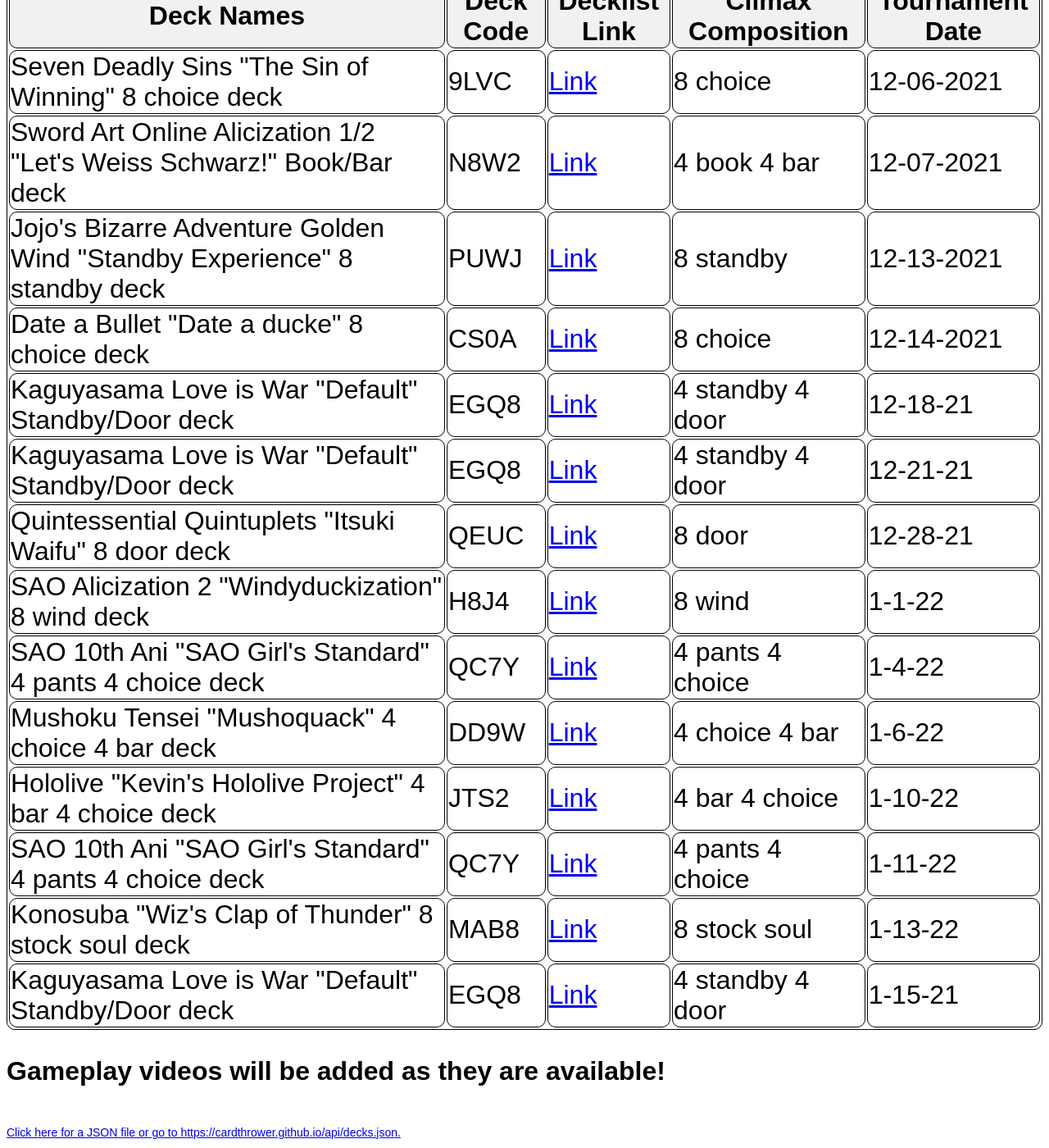
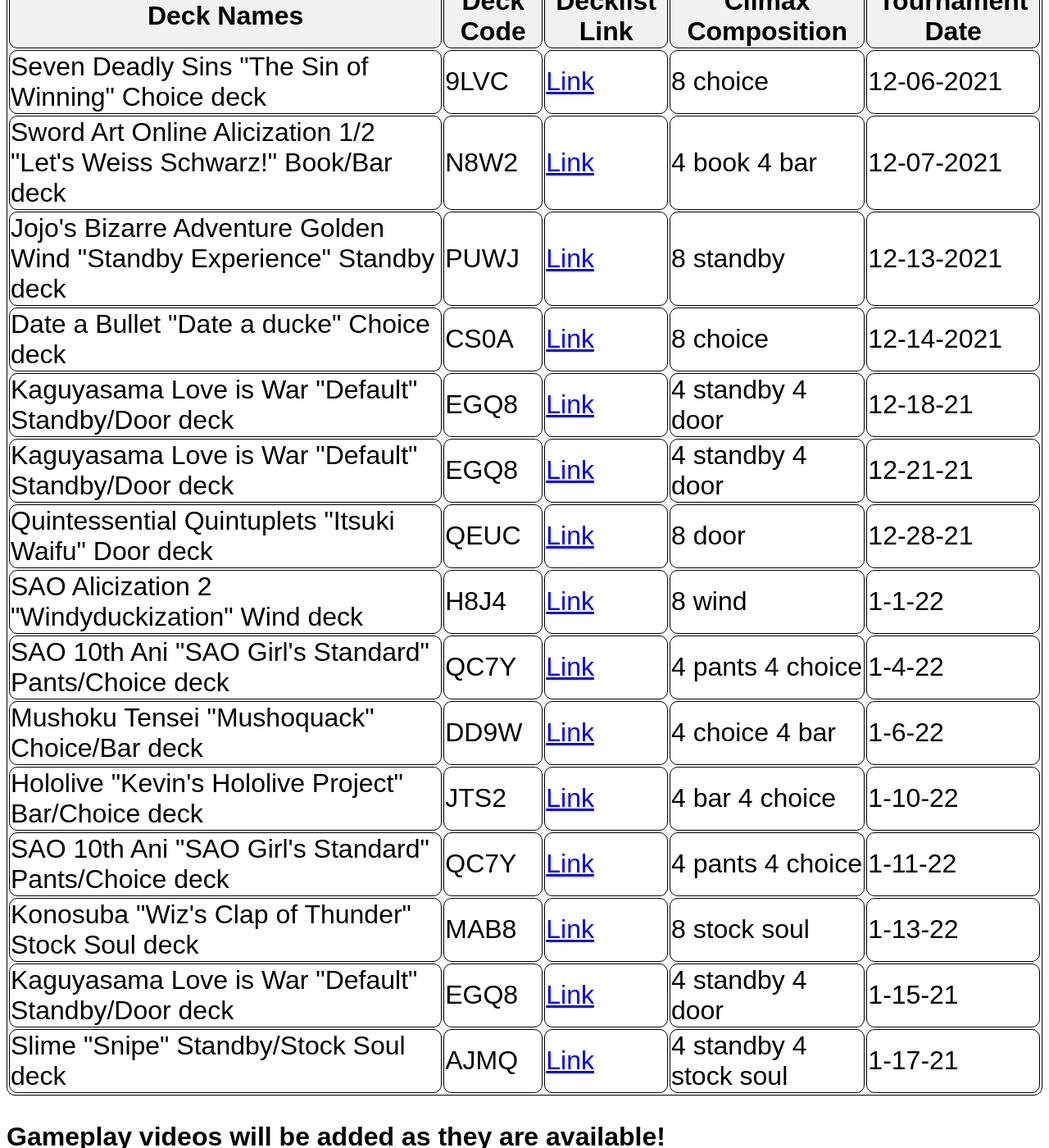
Before and after one commit to cardthrower/cardthrower.github.io, a Jekyll site: the page built from deck.html, in a window 1280 px wide and 1400 px high, scrolled down 257 px. Shown: the whole window at 82% size. Built offline with Jekyll 4.4.1, drawn with Linux system fonts in a browser that asks for light colours.

Commit message:
updated db

```diff
--- a/_data/decks.yml
+++ b/_data/decks.yml
@@ -5,7 +5,7 @@
 #      video: https://www.youtube.com/watch?v=bZAgFcFtJTM
 #    - name: Game 2
 #      video: https://www.youtube.com/watch?v=fL9ScnPepX0
-- name: Seven Deadly Sins "The Sin of Winning" 8 choice deck
+- name: Seven Deadly Sins "The Sin of Winning" Choice deck
   code: 9LVC
   decklogurl: https://decklog-en.bushiroad.com/view/9LVC
   climaxes: 8 choice
@@ -15,12 +15,12 @@
   decklogurl: https://decklog-en.bushiroad.com/view/N8W2
   climaxes: 4 book 4 bar
   date: 12-07-2021
-- name: Jojo's Bizarre Adventure Golden Wind "Standby Experience" 8 standby deck
+- name: Jojo's Bizarre Adventure Golden Wind "Standby Experience" Standby deck
   code: PUWJ
   decklogurl: https://decklog-en.bushiroad.com/view/PUWJ
   climaxes: 8 standby
   date: 12-13-2021
-- name: Date a Bullet "Date a ducke" 8 choice deck
+- name: Date a Bullet "Date a ducke" Choice deck
   code: CS0A
   decklogurl: https://decklog-en.bushiroad.com/view/CS0A
   climaxes: 8 choice
@@ -35,37 +35,37 @@
   decklogurl: https://decklog-en.bushiroad.com/view/EGQ8
   climaxes: 4 standby 4 door
   date: 12-21-21
-- name: Quintessential Quintuplets "Itsuki Waifu" 8 door deck
+- name: Quintessential Quintuplets "Itsuki Waifu" Door deck
   code: QEUC
   decklogurl: https://decklog-en.bushiroad.com/view/QEUC
   climaxes: 8 door
   date: 12-28-21
-- name: SAO Alicization 2 "Windyduckization" 8 wind deck
+- name: SAO Alicization 2 "Windyduckization" Wind deck
   code: H8J4
   decklogurl: https://decklog-en.bushiroad.com/view/H8J4
   climaxes: 8 wind
   date: 1-1-22
-- name: SAO 10th Ani "SAO Girl's Standard" 4 pants 4 choice deck
+- name: SAO 10th Ani "SAO Girl's Standard" Pants/Choice deck
   code: QC7Y
   decklogurl: https://decklog.bushiroad.com/view/QC7Y
   climaxes: 4 pants 4 choice
   date: 1-4-22
-- name: Mushoku Tensei "Mushoquack" 4 choice 4 bar deck
+- name: Mushoku Tensei "Mushoquack" Choice/Bar deck
   code: DD9W
   decklogurl: https://decklog.bushiroad.com/view/DD9W
   climaxes: 4 choice 4 bar
   date: 1-6-22
-- name: Hololive "Kevin's Hololive Project" 4 bar 4 choice deck
+- name: Hololive "Kevin's Hololive Project" Bar/Choice deck
   code: JTS2
   decklogurl: https://decklog.bushiroad.com/view/JTS2
   climaxes: 4 bar 4 choice
   date: 1-10-22
-- name: SAO 10th Ani "SAO Girl's Standard" 4 pants 4 choice deck
+- name: SAO 10th Ani "SAO Girl's Standard" Pants/Choice deck
   code: QC7Y
   decklogurl: https://decklog.bushiroad.com/view/QC7Y
   climaxes: 4 pants 4 choice
   date: 1-11-22
-- name: Konosuba "Wiz's Clap of Thunder" 8 stock soul deck
+- name: Konosuba "Wiz's Clap of Thunder" Stock Soul deck
   code: MAB8
   decklogurl: https://decklog.bushiroad.com/view/MAB8
   climaxes: 8 stock soul
@@ -75,3 +75,8 @@
   decklogurl: https://decklog-en.bushiroad.com/view/EGQ8
   climaxes: 4 standby 4 door
   date: 1-15-21
+- name: Slime "Snipe" Standby/Stock Soul deck
+  code: AJMQ
+  decklogurl: https://decklog-en.bushiroad.com/view/AJMQ
+  climaxes: 4 standby 4 stock soul
+  date: 1-17-21
```
Also changed, not shown: 10 other files.
